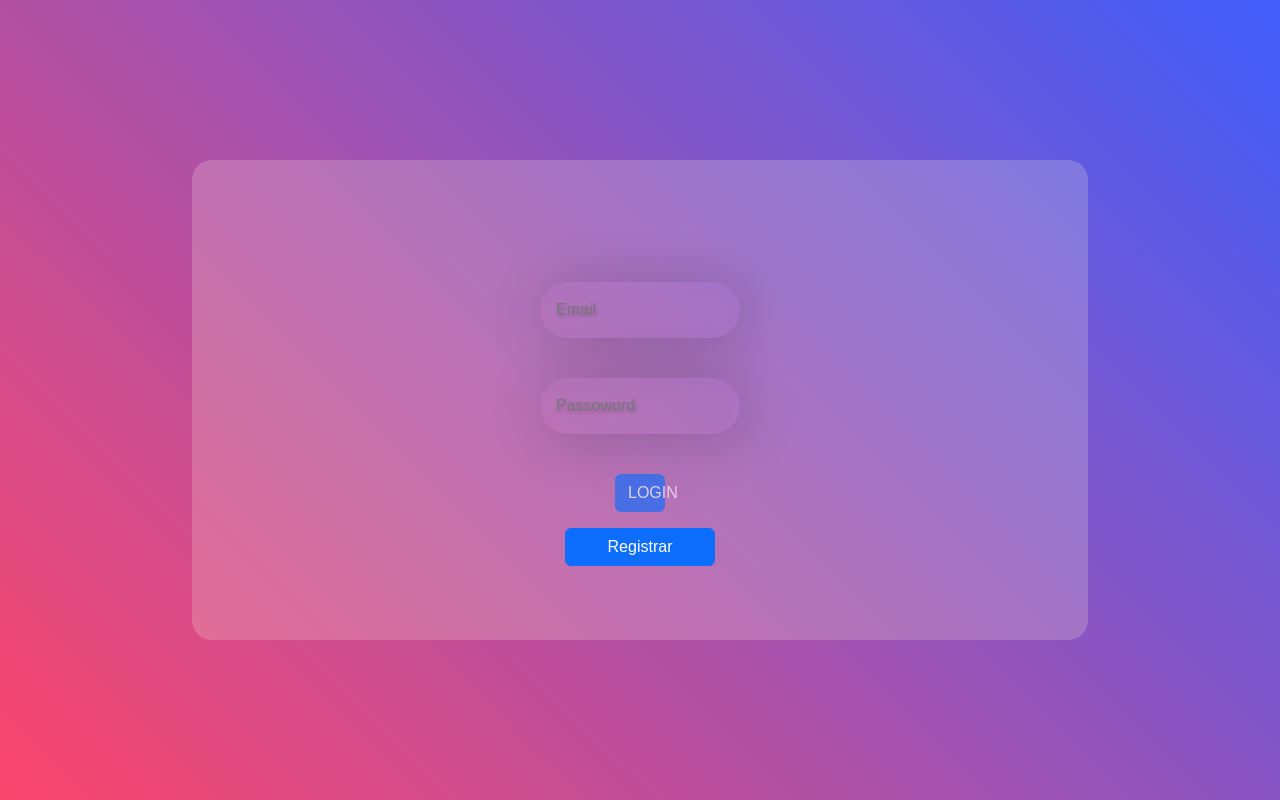
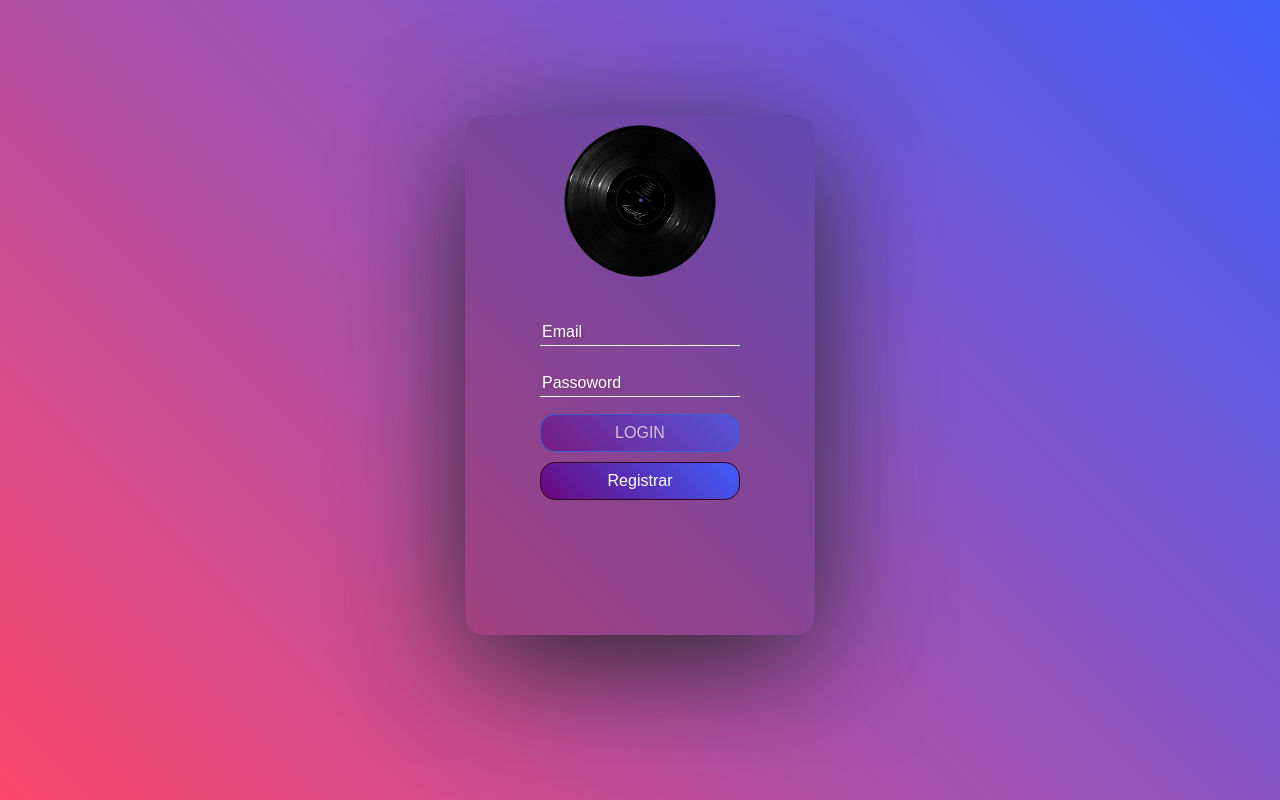
Before and after one commit to AlectorAlexander/discopediaFront, a React (Create React App) app: page / in a window 1280 px wide. Built offline with nearby package versions, Linux system fonts and the light colour scheme.

Commit message:
perf: tela de login 100% responsiva

```diff
--- a/src/App.css
+++ b/src/App.css
@@ -1,10 +1,24 @@
+body {
+  margin: 0
+}
+
 .App {
   text-align: center;
+}
+
+.empty-space {
+  min-height: 40vh;
 }
 
 .min-thumb {
   width: 75px;
   height: 75px;
+}
+
+.footer {
+  margin-bottom: 0;
+  margin-top: 100%;
+  bottom: 0;
 }
 
 .link {
--- a/src/components/Login&Register/Login.jsx
+++ b/src/components/Login&Register/Login.jsx
@@ -47,7 +47,7 @@ function Login() {
     }
 
     return (
-        <div className='d-flex mt-5'>
+        <div>
 
             <form className='form-login'>
 
@@ -65,14 +65,14 @@ function Login() {
                 <div className="buttons-login d-flex flex-wrap justify-content-center">
                     <Button
                         type="button"
-                        className="w-25 m-2"
+                        className="buttonstrap"
                         disabled={isButtonDisabled()}
                         onClick={handleLogin}
                     >
           LOGIN
                     </Button>
                     <Button
-                        className="w-75 m-2"
+                        className="buttonstrap"
                         type="button"
                         onClick={handleToRegister}
                     >
--- a/src/components/Login&Register/Register.jsx
+++ b/src/components/Login&Register/Register.jsx
@@ -16,6 +16,7 @@ export default function Register() {
         password,
         errHomeMessage,
         setErrHomeMessage,
+        setPage,
         setPassword } = useContext(Context);
 
 
@@ -28,6 +29,11 @@ export default function Register() {
     || !validate.validatePassword(password)
     || !validate.validateName(name)
     );
+
+    function handleToRegister() {
+        setErrHomeMessage(null);
+        setPage('login');
+    }
 
     async function handleSubmitRegister() {
         setErrHomeMessage(null);
@@ -52,20 +58,20 @@ export default function Register() {
     return (
         <div className='d-flex justify-content-center mt-5'>
             <form className='form-login'>
-                <input
+                <Form.Control
                     placeholder="Seu nome"
                     onChange={ handleChangeName }
                     type="text"
                     value={ name }
                 />
-                <input
+                <Form.Control
                     placeholder="Email"
                     data-testid="common_register__input-email"
                     onChange={ handleChangeEmail }
                     type="email"
                     value={ email }
                 />
-                <Form.Text className="text-muted">
+                <Form.Text className="text-dark">
           Nós nunca iremos compartilhar seu email com ninguém.
                 </Form.Text>
                 <input
@@ -77,11 +83,18 @@ export default function Register() {
                 <div id="buttons-login">
                     <Button
                         type="button"
-                        className="m-3"
+                        className="buttonstrap"
                         onClick={ handleSubmitRegister }
                         disabled={ isButtonDisabled() }
                     >
           CADASTRAR
+                    </Button>
+                    <Button
+                        type="button"
+                        className="buttonstrap"
+                        onClick={handleToRegister}
+                    >
+          LOGIN
                     </Button>
                     {errHomeMessage && (
                         <span
--- a/src/pages/Home.jsx
+++ b/src/pages/Home.jsx
@@ -4,6 +4,7 @@ import Context from '../context/Context';
 import Login from '../components/Login&Register/Login';
 import Register from '../components/Login&Register/Register';
 import { useNavigate } from 'react-router';
+import Logo from '../logo.png';
 import '../styles/home.css';
 
 function Home() {
@@ -30,14 +31,8 @@ function Home() {
     return (
         <div className="App login">
             <div className='card-login'>
+                <img className='logo' src={Logo} alt='logo' />
                 {rightComponent()}
-                <div className="drops">
-                    <div className="drop drop-1"></div>
-                    <div className="drop drop-2"></div>
-                    <div className="drop drop-3"></div>
-                    <div className="drop drop-4"></div>
-                    <div className="drop drop-5"></div>
-                </div>
             </div>
         </div>
     );
--- a/src/pages/MinhaEstante.jsx
+++ b/src/pages/MinhaEstante.jsx
@@ -28,7 +28,7 @@ function MinhaEstante() {
     return (
         <div className="MinhaEstante">
             <Header />
-            {MyDiscs.length > 0 && <MyDiscsCheckout setMyDiscs={setMyDiscs} MyDiscs={ MyDiscs } />}
+            {MyDiscs.length > 0 ? <MyDiscsCheckout setMyDiscs={setMyDiscs} MyDiscs={ MyDiscs } /> : <div className='empty-space'>{''}</div>}
             <Footer />
         </div>
     );
--- a/src/styles/home.css
+++ b/src/styles/home.css
@@ -1,3 +1,27 @@
+
+
+@media (max-width: 819px) {
+  .form-login input:-webkit-autofill,
+  .form-login input:-webkit-autofill:hover,
+  .form-login input:-webkit-autofill:focus,
+  .form-login input:-webkit-autofill:active {
+    -webkit-box-shadow: 0 0 0 30px transparent inset !important;
+    background: transparent !important;
+}
+.logo {
+    width: 12vh;
+    animation: rotate 5s linear infinite;
+}
+
+@keyframes rotate {
+  0% {
+    transform: rotate(0deg);
+  }
+  100% {
+    transform: rotate(360deg);
+  }
+}
+
 .login {
     display: flex;
     justify-content: center;
@@ -8,13 +32,18 @@
   }
 
   .card-login {
+    position: relative;
+    margin: auto;
+    box-shadow: 0px 30px 125px -5px;
     border-radius: 20px;
     display: flex;
     justify-content: center;
     flex-wrap: wrap;
     align-items: center;
-    height: 60vh;
+    height: 80vh;
     width: 70%;
+    max-width: 350px;
+    padding: 70px 90px 70px 90px;
     background-color: rgba(250, 235, 215, 0.212);
   }
 
@@ -28,70 +57,56 @@
 
   .form-login input {
     margin: 8px 0;
-    background: transparent;
     width: 200px;
     padding: 1em;
     margin-bottom: 2em;
     border: none;
-    border-left: 1px solid $white;
-    border-top: 1px solid $white;
-    border-radius: 5000px;
-    backdrop-filter: blur(5px);
-    box-shadow: 4px 4px 60px rgba(0,0,0,0.2);
+    border-bottom: 1px solid rgba(0,0,0,.12);
+    display: block;;
+    border-bottom: 1px solid white;
     color: #fff;
     font-family: Montserrat, sans-serif;
     font-weight: 500;
     transition: all 0.2s ease-in-out;
     text-shadow: 2px 2px 4px rgba(0,0,0,0.2);
+    background: transparent;
+    overflow: hidden;
+    white-space: nowrap;
+    font-size: 16px;
+    box-sizing: border-box;
+  }
+  .form-login input:hover {
+    color: white;
+    border: 0 2px 2px solid white;
+    border-radius: 12px;
+  }
+  .form-login input:focus {
+    color: white;
+    border: 2px solid white;
+    border-radius: 12px;
   }
 
-  .drop {
-    background: $white;
-    backdrop-filter: blur(10px);
-    border-radius: 10px;
-    border-left: 1px solid $white;
-    border-top: 1px solid $white;
-    box-shadow: 10px 10px 60px -8px rgba(0,0,0,0.2);
-    position: absolute;
-    transition: all 0.2s ease;
+  .form-login input::placeholder {
+    color: white;
+  }
 
-    &-1 {
-      height: 80px;
-      width: 80px;
-      top: -20px;
-      left: -40px;
-      z-index: -1;
-    }
+  .buttons-login {
+    display: flex;
+    flex-direction: column;
+  }
 
-    &-2 {
-      height: 80px;
-      width: 80px;
-      bottom: -30px;
-      right: -10px;
-    }
+  .buttonstrap {
+    background: linear-gradient(45deg, #6b077b, #3F5EFB);
+    border: 1px solid rgb(51, 2, 25);
+    border-radius: 15px;
+    margin: 5px 0;
+  }
 
-    &-3 {
-      height: 100px;
-      width: 100px;
-      bottom: 120px;
-      right: -50px;
-      z-index: -1;
-    }
-
-    &-4 {
-      height: 120px;
-      width: 120px;
-      top: -60px;
-      right: -60px;
-    }
-
-    &-5 {
-      height: 60px;
-      width: 60px;
-      bottom: 170px;
-      left: 90px;
-      z-index: -1;
-    }
+  .buttonstrap:hover {
+    background: linear-gradient(45deg, #6a2675, #730f5f);
+    border: 1px solid rgb(51, 2, 25);
+    border-radius: 14px;
+    margin: 5px 0;
   }
 
   a,
@@ -101,3 +116,129 @@
   button:focus {
       outline: none;
   }
+}
+
+  @media (min-width: 820px) {
+    .form-login input:-webkit-autofill,
+    .form-login input:-webkit-autofill:hover,
+    .form-login input:-webkit-autofill:focus,
+    .form-login input:-webkit-autofill:active {
+    -webkit-box-shadow: 0 0 0 30px transparent inset !important;
+    background: transparent !important;
+}
+    .logo {
+      width: 19vh;
+      animation: rotate 5s linear infinite;
+  }
+
+  @keyframes rotate {
+    0% {
+      transform: rotate(0deg);
+    }
+    100% {
+      transform: rotate(360deg);
+    }
+  }
+
+  .login {
+      position: absolute;
+      display: flex;
+      justify-content: center;
+      align-items: center;
+      background: linear-gradient(45deg, #FC466B, #3F5EFB);
+      min-height: 100%;
+      font-family: 'Montserrat', sans-serif;
+      padding: 20px 0 70px;
+      margin: 0;
+      left: 0;
+      right: 0;
+      bottom: 0;
+      top: 0;
+    }
+
+    .card-login {
+      position: relative;
+      margin: auto;
+      box-shadow: 0px 30px 125px -5px;
+      border-radius: 20px;
+      display: flex;
+      justify-content: center;
+      flex-wrap: wrap;
+      align-items: center;
+      max-height: 150%;
+      width: 70%;
+      max-width: 350px;
+      padding: 10px 90px ;
+      background-color: rgba(0, 0, 0, 0.164);
+    }
+
+    .form-login {
+      margin-top: 30px;
+      display: flex;
+      align-items: stretch;
+      flex-direction: column;
+      justify-content: center;
+      flex-wrap: wrap;
+    }
+
+    .form-login input {
+      margin: 12px 0;
+      width: 200px;
+      border: none;
+      border-bottom: 1px solid rgba(0,0,0,.12);
+      display: block;;
+      border-bottom: 1px solid white;
+      color: #fff;
+      font-family: Montserrat, sans-serif;
+      font-weight: 500;
+      transition: all 0.2s ease-in-out;
+      text-shadow: 2px 2px 4px rgba(0,0,0,0.2);
+      background: transparent;
+      overflow: hidden;
+      white-space: nowrap;
+      font-size: 16px;
+      box-sizing: border-box;
+    }
+    .form-login input:hover {
+      color: white;
+      border: 0 2px 2px solid white;
+      border-radius: 12px;
+    }
+    .form-login input:focus {
+      color: white;
+      border: 2px solid white;
+      border-radius: 12px;
+    }
+
+    .form-login input::placeholder {
+      color: white;
+    }
+
+    .buttons-login {
+      display: flex;
+      flex-direction: column;
+      padding-bottom:120px;
+    }
+
+    .buttonstrap {
+      background: linear-gradient(45deg, #6b077b, #3F5EFB);
+      border: 1px solid rgb(51, 2, 25);
+      border-radius: 15px;
+      margin: 5px 0;
+    }
+
+    .buttonstrap:hover {
+      background: linear-gradient(45deg, #6a2675, #730f5f);
+      border: 1px solid rgb(51, 2, 25);
+      border-radius: 14px;
+      margin: 5px 0;
+    }
+
+    a,
+    input:focus,
+    select:focus,
+    textarea:focus,
+    button:focus {
+        outline: none;
+    }
+  }
```
Also changed, not shown: src/logo.png (added).
